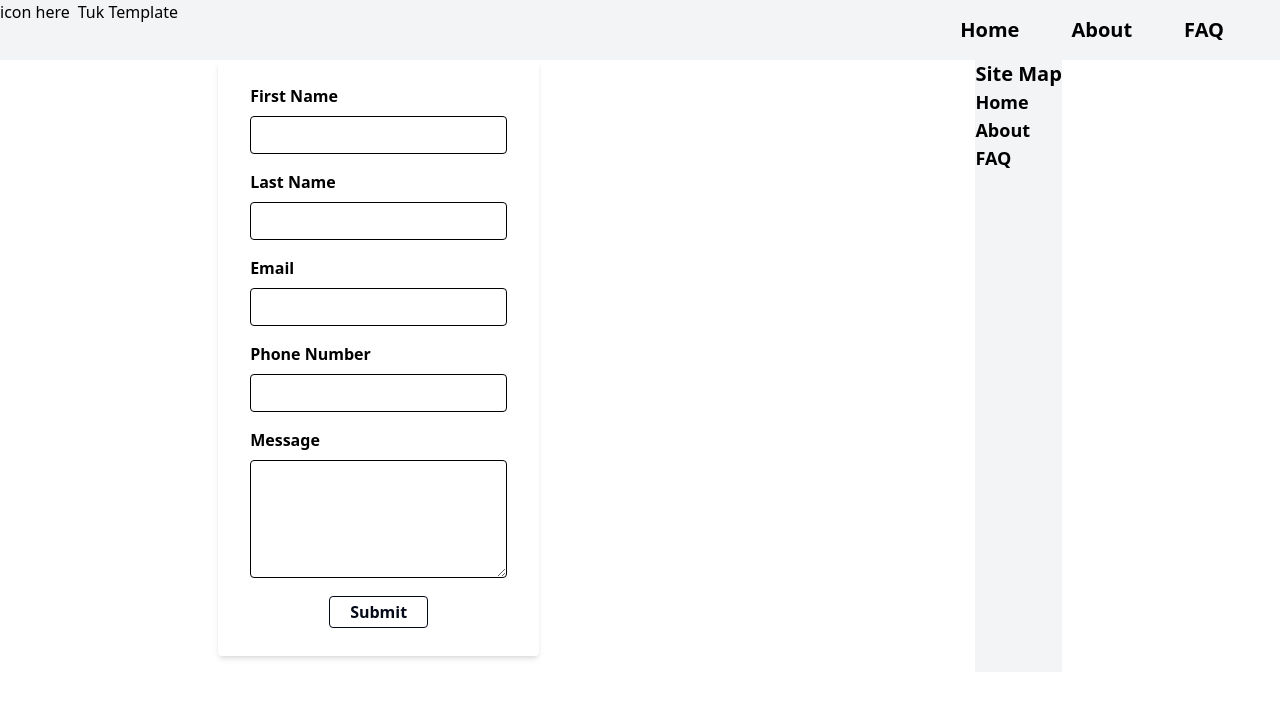
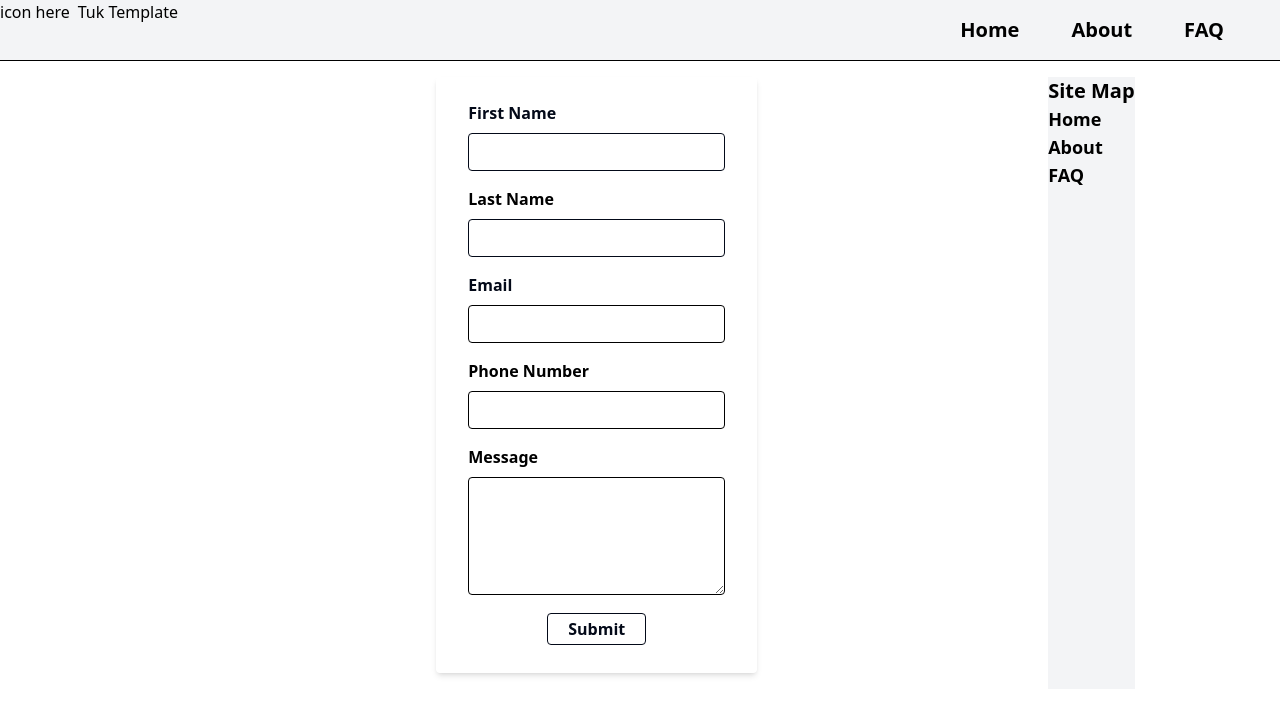
Before and after one commit to conorjamesward/website-builder, a Next.js app in the folder tuk-template/: page / in a window 1280 px wide. Both pictures are taken after a click on the button "Contact Us". Shown: the top 714 px of the page. Built offline with nearby package versions, Linux system fonts and the light colour scheme.

Commit message:
simple tweaks

```diff
--- a/tuk-template/src/components/MyFooter.js
+++ b/tuk-template/src/components/MyFooter.js
@@ -1,8 +1,8 @@
 import { useState } from 'react'
 import Link from 'next/link'
 
+
 export default function MyFooter({links, branding, socialMedia}){
-
 
 
   const [contactUs, setContactUs] = useState(false);
@@ -43,24 +43,28 @@ export default function MyFooter({links, branding, socialMedia}){
     }
   }
   return(
-    <footer className='flex justify-around'>
+    <footer className='flex justify-around border-t pt-4'>
+      <div>
+
+      </div>
+
       {!contactUs ? (<div className='flex justify-center'>
-        <button className="bg-primary hover:bg-primaryDark text-textColor font-bold py-2 px-4 rounded focus:outline-none focus:shadow-outline"
+        <button className="bg-primary hover:bg-primaryDark text-textColor font-bold py-2 px-4 rounded focus:outline-none focus:shadow-outline my-auto"
           onClick={() => setContactUs(true)}>Contact Us</button>
         </div> ) : (
-        <div className="max-w-lg">
+        <div className="">
         {submitted ? (
-          <p className="text-green-600 font-bold text-lg text-center my-4">
+          <p className="text-textColorConfirmed font-bold text-lg text-center my-4">
             Thank you for contacting us!
           </p>
         ) : (
           <form onSubmit={handleSubmit} className="bg-white shadow-md rounded px-8 pt-6 pb-8 mb-4">
             <div className="mb-4">
-              <label className="block text-gray-700 font-bold mb-2" htmlFor="firstName">
+              <label className="block text-textColor font-bold mb-2" htmlFor="firstName">
                 First Name
               </label>
               <input
-                className="appearance-none border rounded w-full py-2 px-3 text-gray-700 leading-tight focus:outline-none focus:shadow-outline"
+                className="appearance-none border rounded w-full py-2 px-3 text-textColor leading-tight focus:outline-none focus:shadow-outline"
                 id="firstName"
                 type="text"
                 value={firstName}
@@ -69,11 +73,11 @@ export default function MyFooter({links, branding, socialMedia}){
               />
             </div>
             <div className="mb-4">
-              <label className="block text-gray-700 font-bold mb-2" htmlFor="lastName">
+              <label className="block text-text-color font-bold mb-2" htmlFor="lastName">
                 Last Name
               </label>
               <input
-                className="appearance-none border rounded w-full py-2 px-3 text-gray-700 leading-tight focus:outline-none focus:shadow-outline"
+                className="appearance-none border rounded w-full py-2 px-3 text-textColor leading-tight focus:outline-none focus:shadow-outline"
                 id="lastName"
                 type="text"
                 value={lastName}
@@ -82,11 +86,11 @@ export default function MyFooter({links, branding, socialMedia}){
               />
             </div>
             <div className="mb-4">
-              <label className="block text-gray-700 font-bold mb-2" htmlFor="email">
+              <label className="block text-textColor font-bold mb-2" htmlFor="email">
                 Email
               </label>
               <input
-                className="appearance-none border rounded w-full py-2 px-3 text-gray-700 leading-tight focus:outline-none focus:shadow-outline"
+                className="appearance-none border rounded w-full py-2 px-3 text-text-color leading-tight focus:outline-none focus:shadow-outline"
                 id="email"
                 type="email"
                 value={email}
@@ -95,11 +99,11 @@ export default function MyFooter({links, branding, socialMedia}){
               />
             </div>
             <div className="mb-4">
-              <label className="block text-gray-700 font-bold mb-2" htmlFor="phoneNumber">
+              <label className="block text-text-color font-bold mb-2" htmlFor="phoneNumber">
                 Phone Number
               </label>
               <input
-                className="appearance-none border rounded w-full py-2 px-3 text-gray-700 leading-tight focus:outline-none focus:shadow-outline"
+                className="appearance-none border rounded w-full py-2 px-3 text-text-color leading-tight focus:outline-none focus:shadow-outline"
                 id="phoneNumber"
                 type="tel"
                 value={phoneNumber}
@@ -108,11 +112,11 @@ export default function MyFooter({links, branding, socialMedia}){
               />
             </div>
             <div className="mb-4">
-              <label className="block text-gray-700 font-bold mb-2" htmlFor="message">
+              <label className="block text-text-color font-bold mb-2" htmlFor="message">
                 Message
               </label>
               <textarea
-                className="appearance-none border rounded w-full py-2 px-3 text-gray-700 leading-tight focus:outline-none focus:shadow-outline"
+                className="appearance-none border rounded w-full py-2 px-3 text-text-color leading-tight focus:outline-none focus:shadow-outline"
                 id="message"
                 rows="5"
                 value={message}
```
